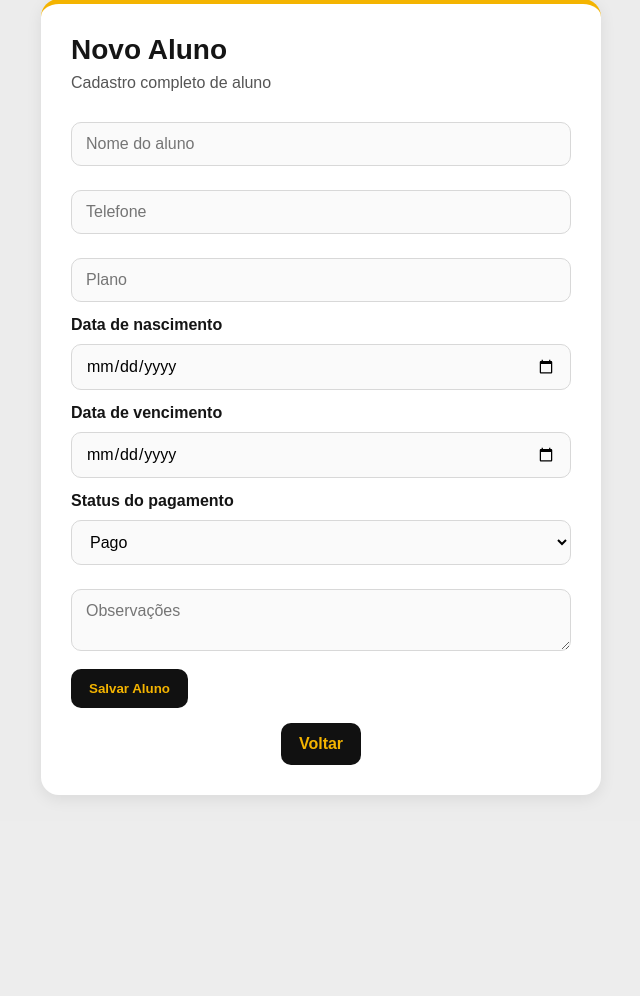
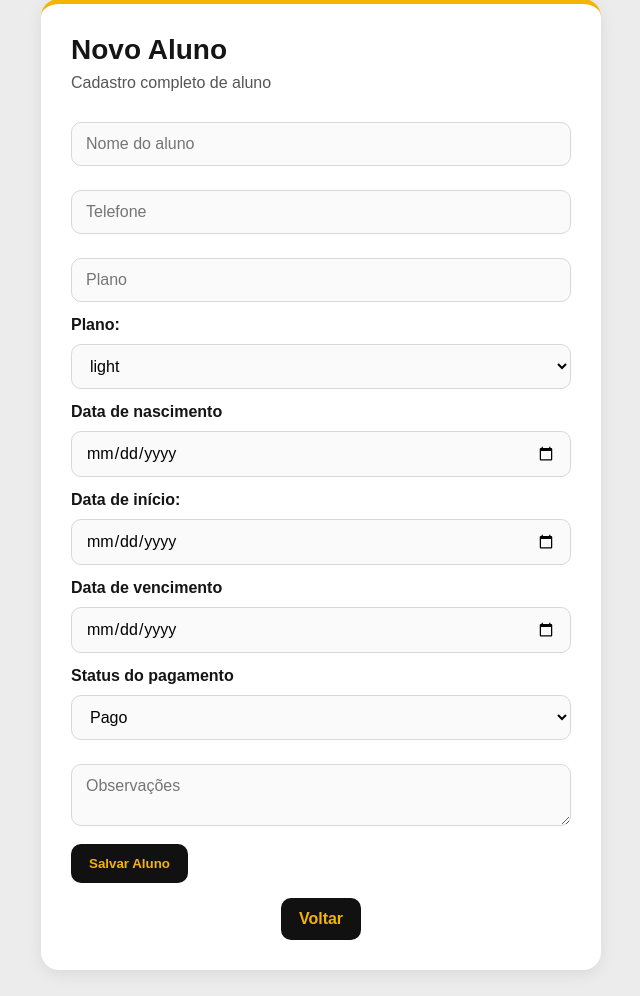
Before and after one commit to gabriel-brinoti/academia-sistema, a Flask app: page /novo_aluno in a window 1280 px wide. Shown: the part 105-1101 px from the top of the page, without its empty margins (319-959 px from the left). Before the commit the page ends 902 px from the top, so only its background shows below. Run offline with Flask 3, Linux system fonts and the light colour scheme; the visitor is signed in with stand-in values (Sample User, id 1); parts of the project's set-up code (start-up, migrations or seed data) failed here and were passed over; some libraries are stand-ins or nearby versions.

Commit message:
Melhorias UX: busca nome, data de inicio e select plano

```diff
--- a/app.py
+++ b/app.py
@@ -122,6 +122,10 @@ def init_db():
             data_agendamento TEXT,
             UNIQUE(aluno_id, aula_id, data_agendamento)
         )
+    """)
+
+    cursor.execute("""
+        ALTER TABLE alunos ADD COLUMN IF NOT EXISTS data_nicio TEXT
     """)
 
     conn.commit()
@@ -369,7 +373,8 @@ def novo_aluno():
             12,
             usuario,
             "1234",
-            request.form.get("data_nascimento", "")
+            request.form.get("data_nascimento", ""),
+            request.form.get("data_nicio", "")
         ))
 
         conn.commit()
@@ -502,8 +507,8 @@ def agendar_aula(aula_id):
     # 🔍 buscar aluno pelo nome
     cursor.execute("""
         SELECT * FROM alunos
-        WHERE LOWER(nome) = LOWER(%s)
-    """, (nome_digitado.strip(),))
+        WHERE LOWER(nome) LIKE LOWER(%s)
+    """, (f"%{nome_digitado.strip()}%",))
 
     aluno = cursor.fetchone()
 
--- a/templates/novo_aluno.html
+++ b/templates/novo_aluno.html
@@ -24,8 +24,16 @@
         <input type="text" name="nome" placeholder="Nome do aluno" required>
         <input type="text" name="telefone" placeholder="Telefone" required>
         <input type="text" name="plano" placeholder="Plano" required>
+        <label>Plano:</label>
+        <select name="plano">
+            <option value="LIGHT">light</option>
+            <option value="BASICO">básico</option>
+            <option value="CLUBE">clube</option>
+        </select>
         <label>Data de nascimento</label>
         <input type="date" name="data_nascimento" required>
+        <label>Data de início:</label>
+        <input type="date" name="data_inicio">
         <label>Data de vencimento</label>
         <input type="date" name="vencimento" required>
         <label>Status do pagamento</label>
```
